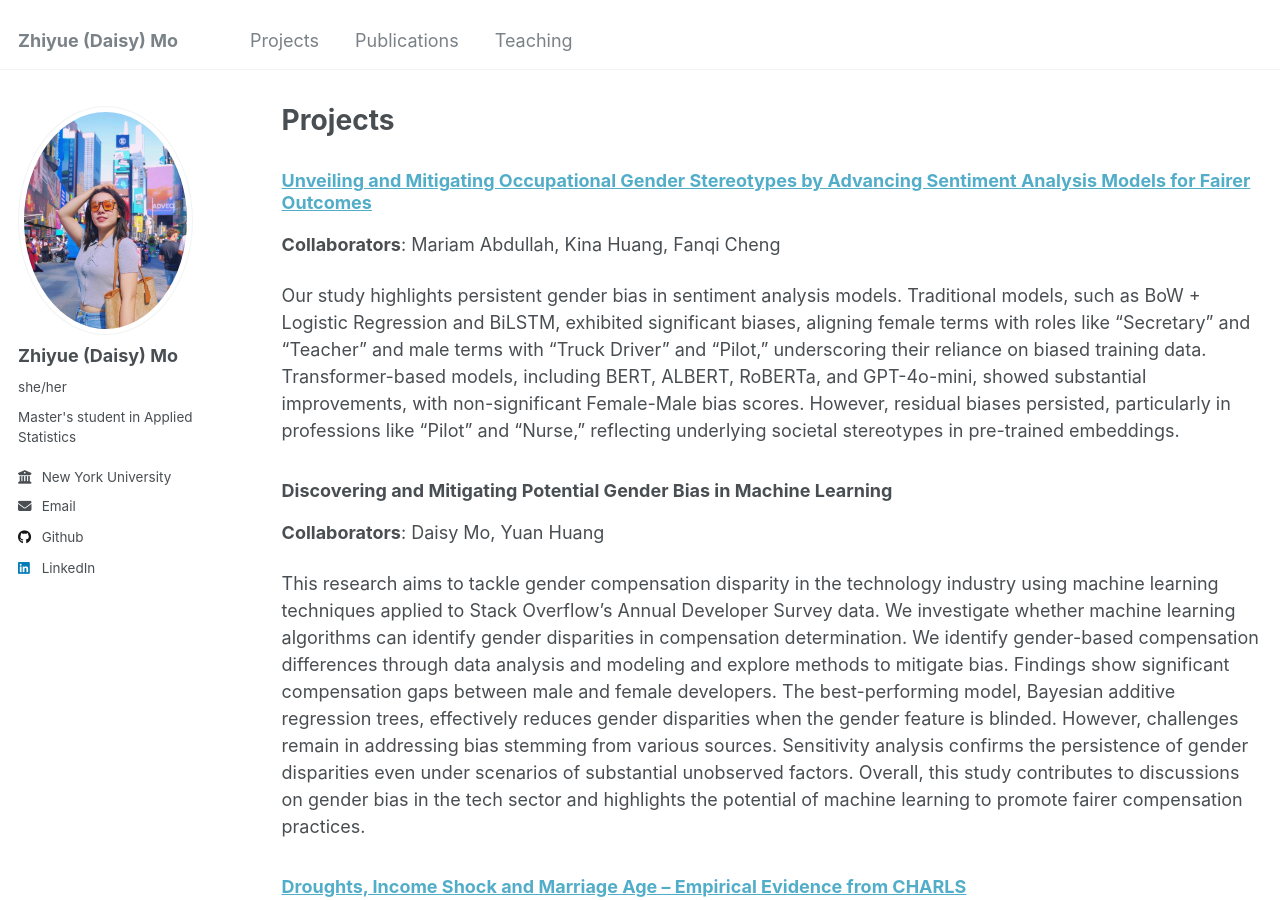
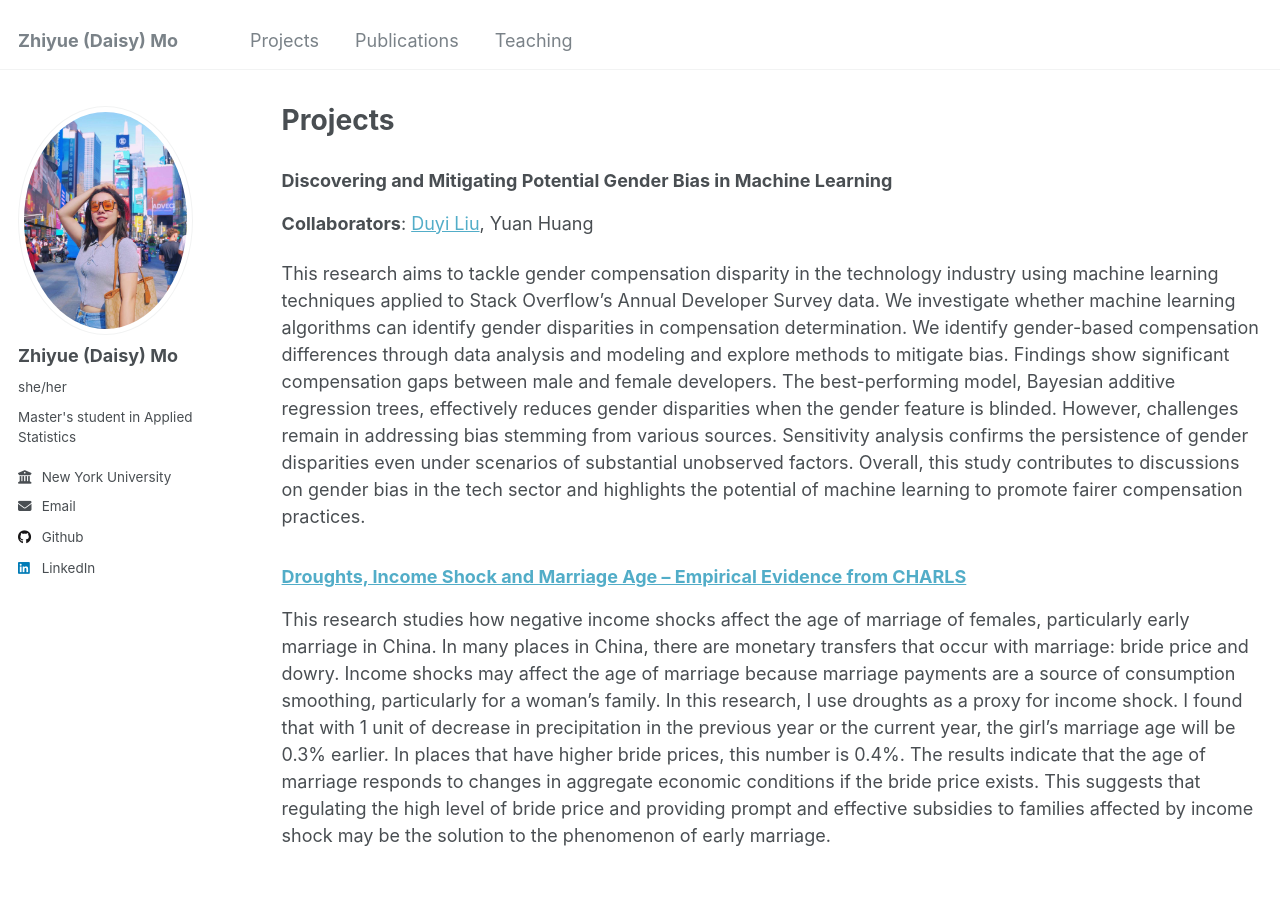
Before and after one commit to zhiyuemo/zhiyuemo.github.io, a Jekyll site: the page built from _pages/projects.md, in a window 1280 px wide and 900 px high. Built offline with Jekyll 4.4.1, drawn with Linux system fonts in a browser that asks for light colours.

Commit message:
Update projects.md

```diff
--- a/_pages/projects.md
+++ b/_pages/projects.md
@@ -5,14 +5,9 @@ permalink: /projects/
 author_profile: true
 ---
 
-### [Unveiling and Mitigating Occupational Gender Stereotypes by Advancing Sentiment Analysis Models for Fairer Outcomes](https://github.com/julieduyiliu/DS-GA-1011-Occupational-Gender-Stereotypes/blob/main/DS_GA_1011_Final_Report_Occupational_Gender_Stereotypes.pdf)
-**Collaborators**: Mariam Abdullah, Kina Huang, Fanqi Cheng
-
-Our study highlights persistent gender bias in sentiment analysis models. Traditional models, such as BoW + Logistic Regression and BiLSTM, exhibited significant biases, aligning female terms with roles like "Secretary" and "Teacher" and male terms with "Truck Driver" and "Pilot," underscoring their reliance on biased training data. Transformer-based models, including BERT, ALBERT, RoBERTa, and GPT-4o-mini, showed substantial improvements, with non-significant Female-Male bias scores. However, residual biases persisted, particularly in professions like "Pilot" and "Nurse," reflecting underlying societal stereotypes in pre-trained embeddings.
-
 ### Discovering and Mitigating Potential Gender Bias in Machine Learning
 
-**Collaborators**: Daisy Mo, Yuan Huang
+**Collaborators**: [Duyi Liu](https://julieduyiliu.github.io/), Yuan Huang
 
 This research aims to tackle gender compensation disparity in the technology industry using machine learning techniques applied to Stack Overflow’s Annual Developer Survey data. We investigate whether machine learning algorithms can identify gender disparities in compensation determination. We identify gender-based compensation differences through data analysis and modeling and explore methods to mitigate bias. Findings show significant compensation gaps between male and female developers. The best-performing model, Bayesian additive regression trees, effectively reduces gender disparities when the gender feature is blinded. However, challenges remain in addressing bias stemming from various sources. Sensitivity analysis confirms the persistence of gender disparities even under scenarios of substantial unobserved factors. Overall, this study contributes to discussions on gender bias in the tech sector and highlights the potential of machine learning to promote fairer compensation practices.
 
```
